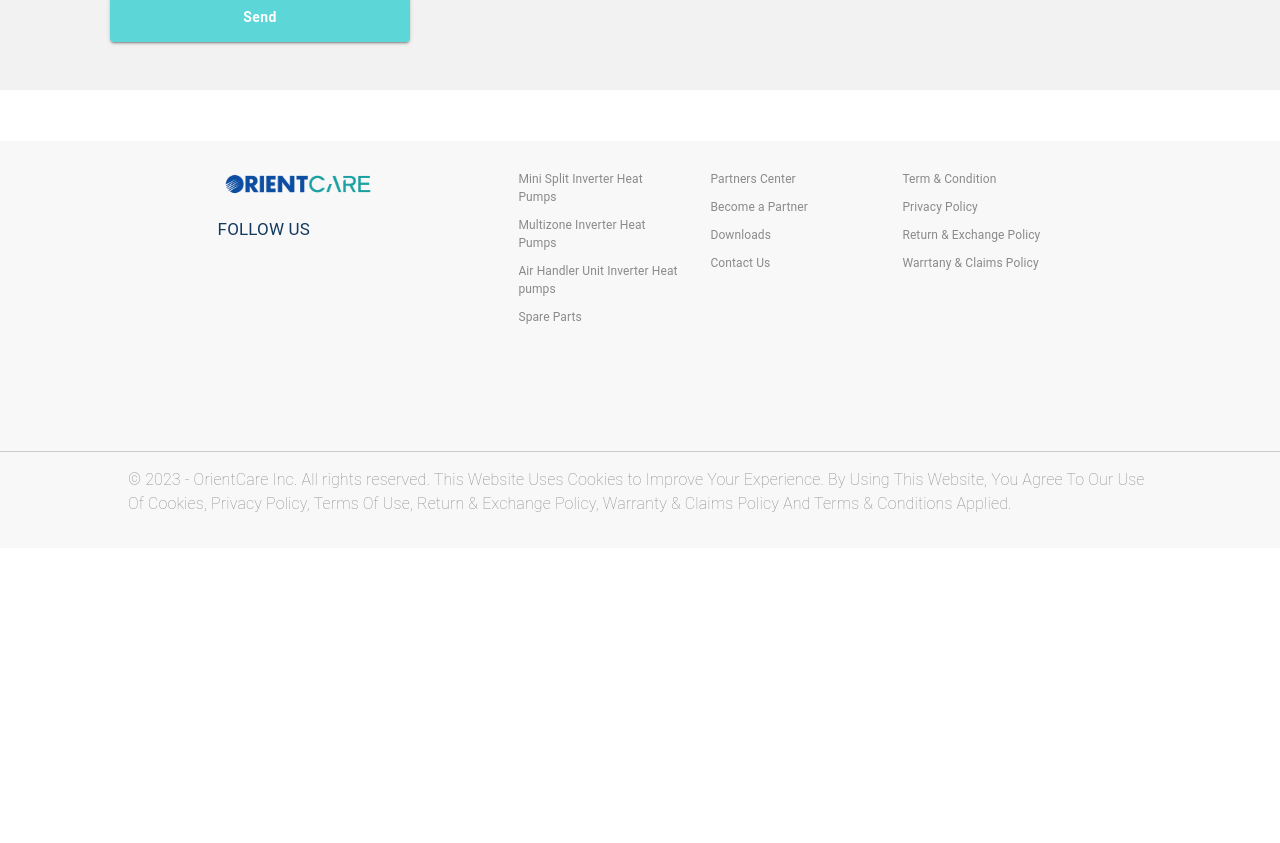
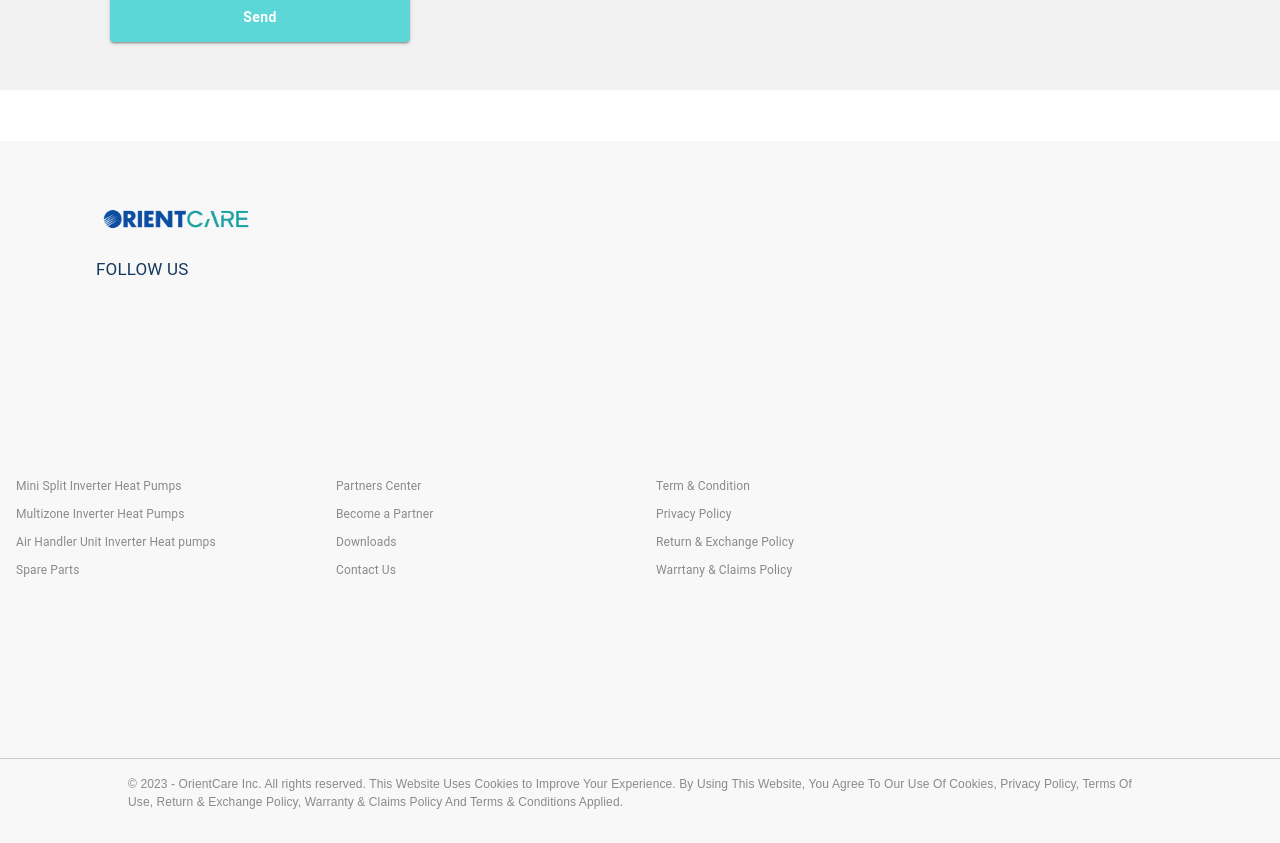
Before and after one commit to adnan1naeem/OrientCare, a React (Create React App) app: page /contact in a window 1280 px wide. Shown: the part 927-1770 px from the top of the page. Before the commit the page ends 1475 px from the top, so only its background shows below. Built offline with nearby package versions, Linux system fonts and the light colour scheme.

Commit message:
contact us page

```diff
--- a/src/Footer/FooterCard.js
+++ b/src/Footer/FooterCard.js
@@ -7,7 +7,7 @@ function FooterCard({ title, text1, text2, text3, text4, text5 }) {
                 sx={{
 
                     height: { sx: "17rem", sm: '21rem', md: '19rem', lg: '17rem' },
-                    width: { sx: "10rem", sm: '7rem', md: '9rem', lg: '12rem' },
+                    width: { sx: "10rem", sm: '7rem', md: '9rem', lg: '20rem' },
                     background: "none",
                     boxShadow: "none",
                 }}
--- a/src/Footer/FooterLogoCard.js
+++ b/src/Footer/FooterLogoCard.js
@@ -7,10 +7,11 @@ function FooterLogoCard() {
         <Box>
             <Card
                 sx={{
-                    width: { sx: "20rem", sm: '29rem', md: '12rem', lg: '14rem' },
+                    width: { sx: "20rem", sm: '29rem', md: '12rem', lg: '17rem' },
                     height: "17rem",
                     background: "none",
                     boxShadow: "none",
+                    marginLeft: '5rem'
                 }}
             >
                 <CardContent sx={{ display: "flex", flexDirection: "column" }}>
--- a/src/Footer/index.js
+++ b/src/Footer/index.js
@@ -8,18 +8,18 @@ import FooterCard from "./FooterCard";
 
 function Footer() {
     return (
-        <Box sx={{ background: "#F8F8F8", paddingTop: "1%", marginTop: "4%" }}>
+        <Box sx={{ background: "#F8F8F8", paddingTop: "3rem", marginTop: "4%" }}>
             <Box
                 sx={{
                     display: "flex",
-                    gap: "6%",
-                    justifyContent: "center",
+                    gap: "2%",
+
                     flexWrap: "wrap",
 
                 }}
             >
                 <FooterLogoCard />
-                <Box sx={{ display: "flex", flexWrap: "wrap" }}>
+                <Box sx={{ display: "flex", flexWrap: "wrap", justifyContent: "center", }}>
                     <FooterCard
                         text1="Mini Split Inverter Heat Pumps"
                         text2="Multizone Inverter Heat Pumps"
@@ -48,7 +48,7 @@ function Footer() {
                 }}
             >
                 <Box>
-                    <Typography sx={{ color: "#8a8a8a", fontWeight: "100", marginBottom: '2rem', marginTop: '1rem' }}>
+                    <Typography sx={{ color: "#8a8a8a", fontWeight: "100", marginBottom: '2rem', marginTop: '1rem', fontSize: '12px', fontWeight: '500', fontFamily: 'sans-serif' }}>
                         © 2023 - OrientCare Inc. All rights reserved. This Website Uses Cookies to Improve Your Experience. By Using This Website, You Agree To Our Use Of Cookies, Privacy Policy, Terms Of Use, Return & Exchange Policy, Warranty & Claims Policy And Terms & Conditions Applied.
                     </Typography>
                 </Box>
```
